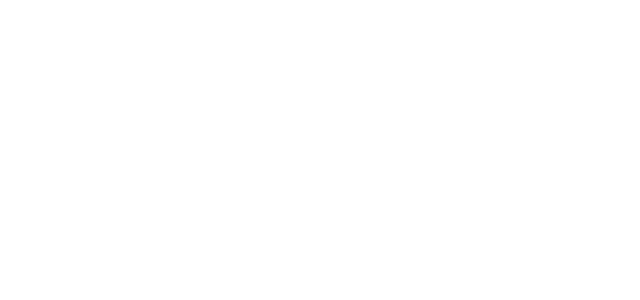
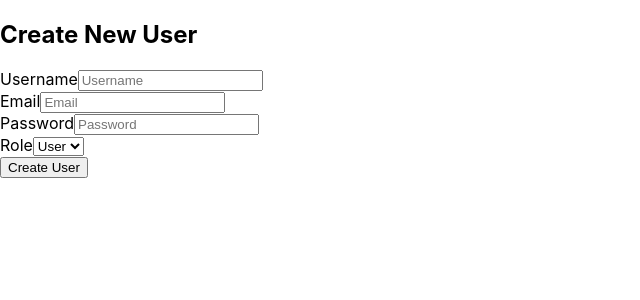
Before and after one commit to ajeetshah/learn-cra-react, a React (Create React App) app: page /user-creation in a window 1280 px wide. Before the commit this address had no page. Shown: the top 300 px of the page, without its empty margins (0-640 px from the left). Built offline with nearby package versions, Linux system fonts and the light colour scheme.

Commit message:
Add user creation API

```diff
--- a/src/App.js
+++ b/src/App.js
@@ -8,6 +8,8 @@
       <Link to={"/bar"}>Bar</Link>
       <br />
       <Link to="/tanstack-query">TanStackQueryDemo</Link>
+      <br />
+      <Link to="/user-creation">UserCreation</Link>
     </div>
   );
 }
--- /dev/null
+++ b/src/UserCreation.js
@@ -0,0 +1,142 @@
+import React, { useEffect, useState } from "react";
+import axios from "axios";
+import { setToken } from "./storageService";
+
+export const UserCreation = () => {
+  const [username, setUsername] = useState("");
+  const [email, setEmail] = useState("");
+  const [password, setPassword] = useState("");
+  const [role, setRole] = useState("");
+  const [error, setError] = useState("");
+  const [success, setSuccess] = useState("");
+
+  useEffect(() => {
+    setToken();
+  }, []);
+
+  const handleSubmit = async (e) => {
+    e.preventDefault();
+
+    const token = localStorage.getItem("token");
+    console.log("token frontend===", token);
+
+    if (!token) {
+      setError("No token provided.");
+      return;
+    }
+    try {
+      console.log("............................");
+      const response = await axios.post(
+        "http://localhost:8080/api/admin/create-user", // Replace with your actual endpoint
+        {
+          username,
+          email,
+          password,
+          role,
+        },
+        {
+          headers: {
+            Authorization: `Bearer ${token}`,
+          },
+        }
+      );
+
+      console.log(response, "-----------------response");
+      setSuccess(response.data.message);
+      setUsername("");
+      setEmail("");
+      setPassword("");
+      setRole("user");
+    } catch (error) {
+      console.log("Error====frontend===", error); // Log the error for debugging
+      if (error.response) {
+        setError(error.response.data.message || "Error creating user.");
+      } else {
+        setError("Network error.");
+      }
+    }
+  };
+
+  return (
+    <div className="min-h-screen flex items-center justify-center bg-gray-100">
+      <div className="bg-white p-6 rounded shadow-md w-full max-w-lg">
+        <h2 className="text-2xl font-bold mb-6 text-center">Create New User</h2>
+
+        {/* Show success message */}
+        {success && (
+          <div className="mb-4 text-green-600 bg-green-100 p-2 rounded text-center">
+            {success}
+          </div>
+        )}
+
+        {/* Show error message */}
+        {error && (
+          <div className="mb-4 text-red-600 bg-red-100 p-2 rounded text-center">
+            {error}
+          </div>
+        )}
+
+        <form onSubmit={(e) => handleSubmit(e)}>
+          <div className="mb-4">
+            <label className="block text-gray-700 text-left mb-2">
+              Username
+            </label>
+            <input
+              type="text"
+              placeholder="Username"
+              value={username}
+              onChange={(e) => setUsername(e.target.value)}
+              className="w-full px-3 py-2 border rounded-md focus:outline-none focus:ring-2 focus:ring-blue-400"
+              required
+            />
+          </div>
+
+          <div className="mb-4">
+            <label className="block text-gray-700 text-left mb-2">Email</label>
+            <input
+              type="email"
+              placeholder="Email"
+              value={email}
+              onChange={(e) => setEmail(e.target.value)}
+              className="w-full px-3 py-2 border rounded-md focus:outline-none focus:ring-2 focus:ring-blue-400"
+              required
+            />
+          </div>
+
+          <div className="mb-4">
+            <label className="block text-gray-700 text-left mb-2">
+              Password
+            </label>
+            <input
+              type="password"
+              placeholder="Password"
+              value={password}
+              onChange={(e) => setPassword(e.target.value)}
+              className="w-full px-3 py-2 border rounded-md focus:outline-none focus:ring-2 focus:ring-blue-400"
+              required
+            />
+          </div>
+
+          <div className="mb-4">
+            <label className="block text-gray-700 text-left mb-2">Role</label>
+            <select
+              value={role}
+              onChange={(e) => setRole(e.target.value)}
+              className="w-full px-3 py-2 border rounded-md focus:outline-none focus:ring-2 focus:ring-blue-400"
+            >
+              <option value="user">User</option>
+            </select>
+          </div>
+
+          {/* Submit button */}
+          <button
+            type="submit"
+            className="w-full bg-blue-500 text-white py-2 rounded-md hover:bg-blue-600 transition duration-300"
+          >
+            Create User
+          </button>
+        </form>
+      </div>
+    </div>
+  );
+};
--- a/src/index.js
+++ b/src/index.js
@@ -8,6 +8,7 @@
 import Bar from "./Bar";
 import FinalForm from "./FinalForm";
 import { TanStackQueryDemo } from "./tanstackQuery/TanstackQueryDemo";
+import { UserCreation } from "./UserCreation";
 
 const root = ReactDOM.createRoot(document.getElementById("root"));
 root.render(
@@ -19,6 +20,7 @@
         <Route path="/bar" element={<Bar />} />
         <Route path="/final-form" element={<FinalForm />} />
         <Route path="/tanstack-query" element={<TanStackQueryDemo />} />
+        <Route path="/user-creation" element={<UserCreation />} />
       </Routes>
     </BrowserRouter>
   </React.StrictMode>
--- /dev/null
+++ b/src/storageService.js
@@ -0,0 +1,3 @@
+export function setToken() {
+  localStorage.setItem("token", "token");
+}
```
